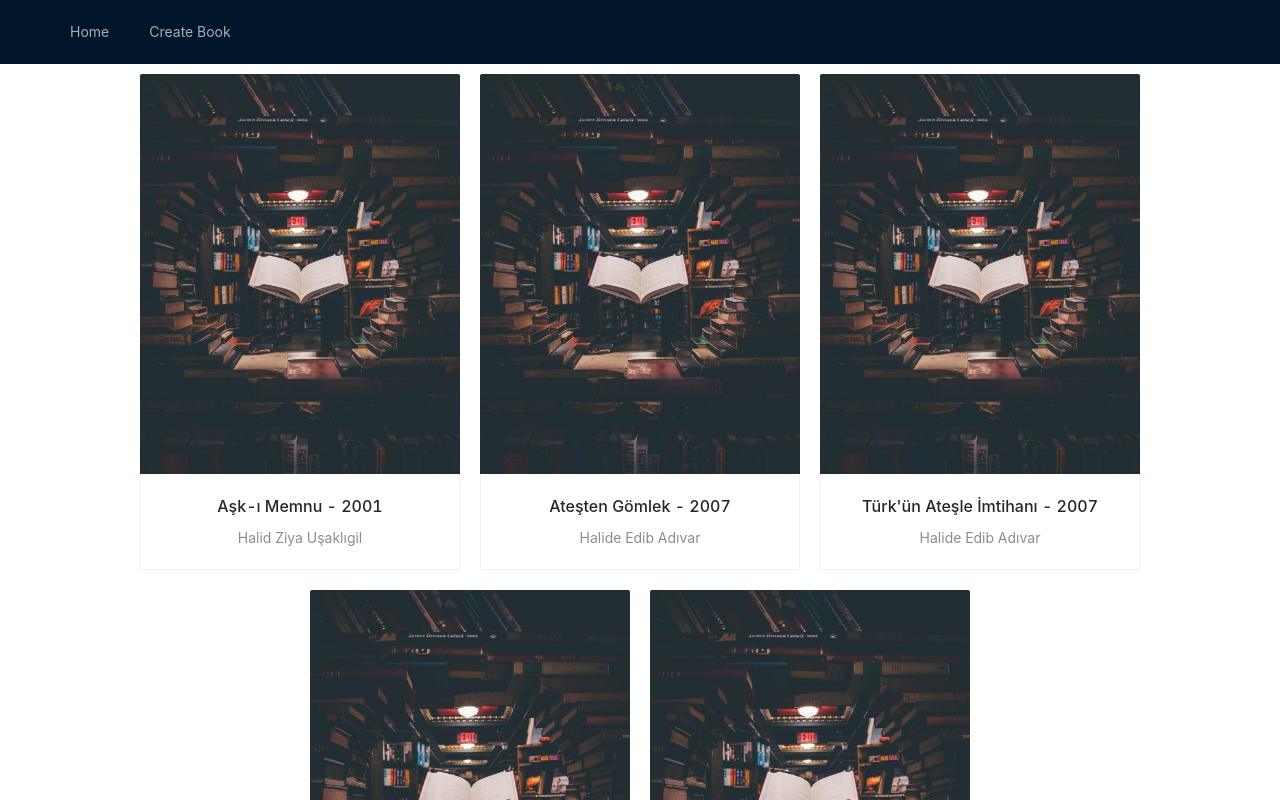
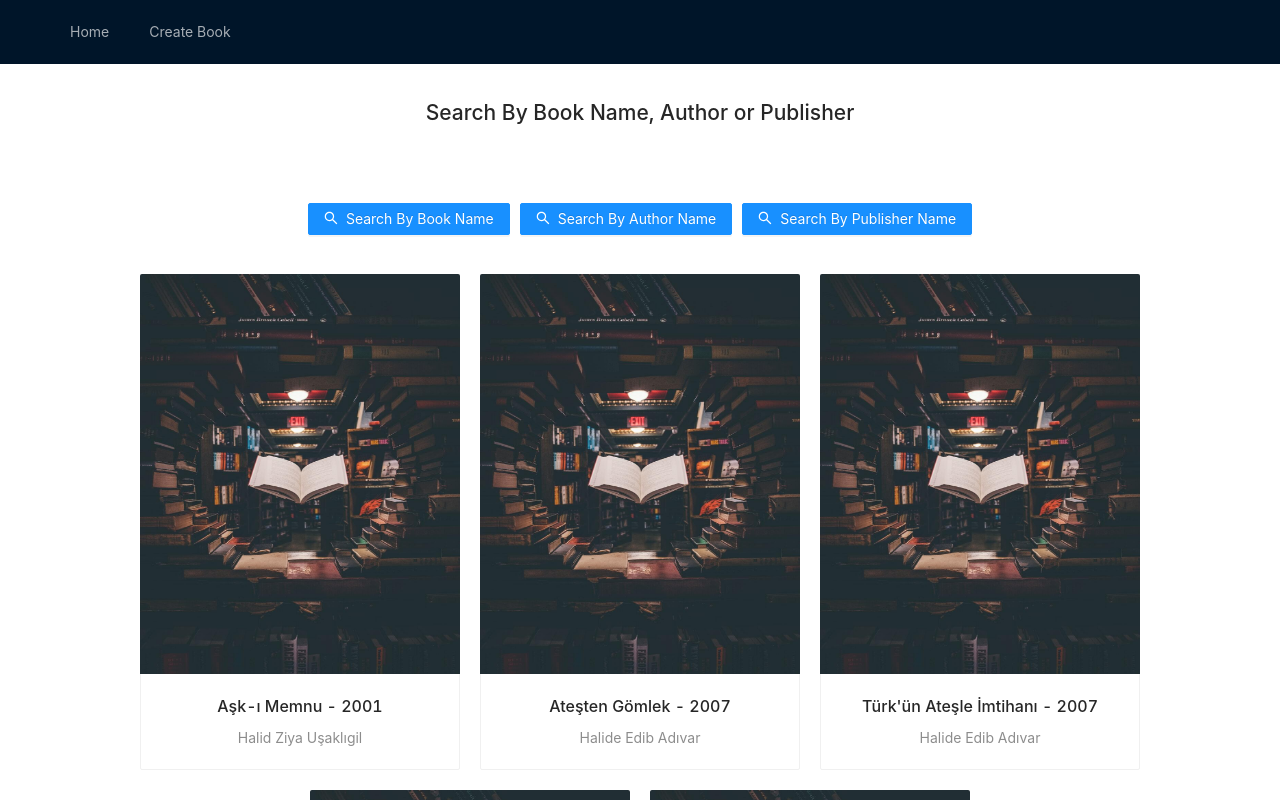
Before and after one commit to EngincanV/Bookstore-Internship-Apply-Project, a React (Create React App) app: page / in a window 1280 px wide. Shown: the top 800 px of the page. Built offline with nearby package versions, Linux system fonts and the light colour scheme.

Commit message:
book search has been added

```diff
--- a/src/pages/AddPage.tsx
+++ b/src/pages/AddPage.tsx
@@ -1,5 +1,4 @@
 import React, { ChangeEvent, FormEvent } from 'react';
-import jsonfile from "jsonfile";
 import { subjects } from '../datas/subject.json';
 import { publishers } from "../datas/publisher.json";
 import { authors } from "../datas/author.json";
--- a/src/pages/HomePage.tsx
+++ b/src/pages/HomePage.tsx
@@ -1,23 +1,55 @@
-import React, { Component } from 'react';
+import React, { Component, ChangeEvent } from 'react';
 import books from '../datas/book.json';
 import { authors } from "../datas/author.json";
 import bookImg from '../images/book.jpg';
-import { Card } from 'antd';
+import { Card, Input, Form, Button } from 'antd';
 import { Link } from "react-router-dom";
+import { SearchOutlined } from '@ant-design/icons';
 
 const { Meta } = Card;
 
 interface IHomePageState {
-    books: { id: number, title: string, year: number, authorId: number }[],
-    authors: { id: number, name: string }[]
+    books: { id: number, title: string, year: number, authorId: number }[];
+    authors: { id: number, name: string }[];
+    search: string;
+    searchType: string;
+    visible: true | false;
 }
 
 class HomePage extends Component<{}, IHomePageState> {
     componentDidMount() {
         this.setState({
             books,
-            authors
+            authors,
+            visible: false
         });
+    }
+    handleClick = (searchType: string) => {
+        console.log(searchType);
+        this.setState({
+            searchType,
+            visible: true
+        });
+    }
+    handleChange = (event: ChangeEvent<HTMLInputElement>) => {
+        const { searchType } = this.state;
+        const searchText = event.target.value.toLowerCase();
+        this.setState({
+            search: searchText
+        });
+        switch(searchType) {
+            case 'book':
+                const filteredBooks = books.filter(b => b.title.toLowerCase().indexOf(searchText) !== -1);
+                this.setState({
+                    books: filteredBooks
+                });
+                break;
+            case 'author':
+            case 'publisher':
+            default:
+                break;
+        }
+
     }
     getAuthor = (id: number) => {
         let author = authors.find(p => p.id === id);
@@ -25,10 +57,11 @@ class HomePage extends Component<{}, IHomePageState> {
         return author?.name;
     }
     render() {
+        console.log(this.state);
         const bookList = this.state ? this.state.books.map(book => {
             return (
-                <Link key={ book.id } to={{ pathname: `/detail/${book.id}`, state: { book: book } }} >
-                    <Card hoverable style={{ width: "25vw", margin: "10px", display: "inline-block" }} cover={<img alt="example" src={bookImg} style={{height: "50vh"}}/>} >
+                <Link key={book.id} to={{ pathname: `/detail/${book.id}`, state: { book: book } }} >
+                    <Card hoverable style={{ width: "25vw", margin: "10px", display: "inline-block" }} cover={<img alt="example" src={bookImg} style={{ height: "50vh" }} />} >
                         <Meta title={book.title + " - " + book.year} description={this.getAuthor(book.authorId)} />
                     </Card>
                 </Link>
@@ -36,7 +69,25 @@ class HomePage extends Component<{}, IHomePageState> {
         }) : <li>Loading...</li>;
         return (
             <div className="homepage">
-                {bookList}
+                <Form style={{ paddingTop: "2rem" }}>
+                    <Form.Item>
+                        <h2>Search By Book Name, Author or Publisher</h2><br />
+                        { this.state && this.state.visible ? (<Input placeholder="Search..." style={{ width: "50vw", borderRadius: "5px", display: "block", marginLeft: "auto", marginRight: "auto" }} onChange={this.handleChange} />) : <p></p> }
+                        <br/>
+                        <Button onClick={ () => { this.handleClick("book") } } type="primary" style={{ margin: "5px" }} icon={<SearchOutlined />}>
+                            Search By Book Name
+                        </Button>
+                        <Button onClick={ () => { this.handleClick("author") } } type="primary" style={{ margin: "5px" }} icon={<SearchOutlined />}>
+                            Search By Author Name
+                        </Button>
+                        <Button onClick={ () => { this.handleClick("publisher") } } type="primary" style={{ margin: "5px" }} icon={<SearchOutlined />}>
+                            Search By Publisher Name
+                        </Button>
+                    </Form.Item>
+                </Form>
+                <div className="book-list">
+                    {bookList}
+                </div>
             </div>
         );
     }
```
